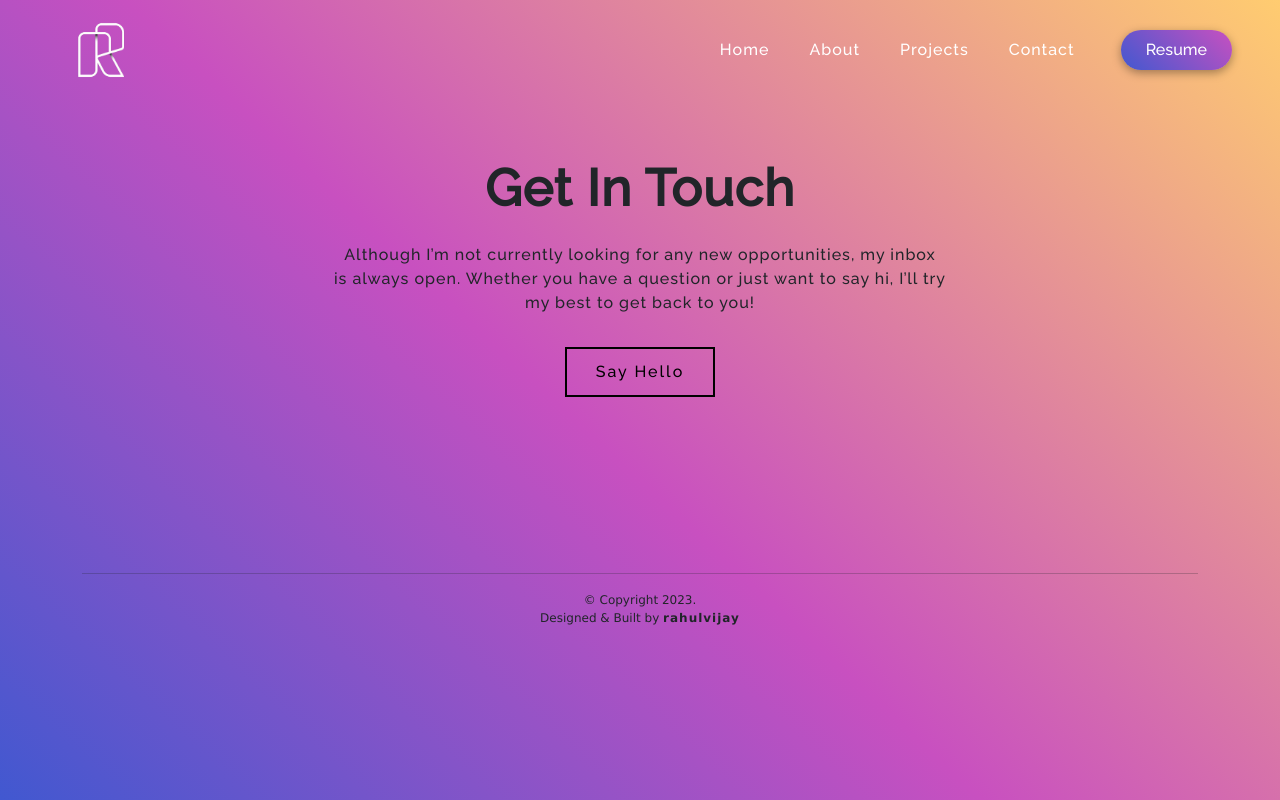
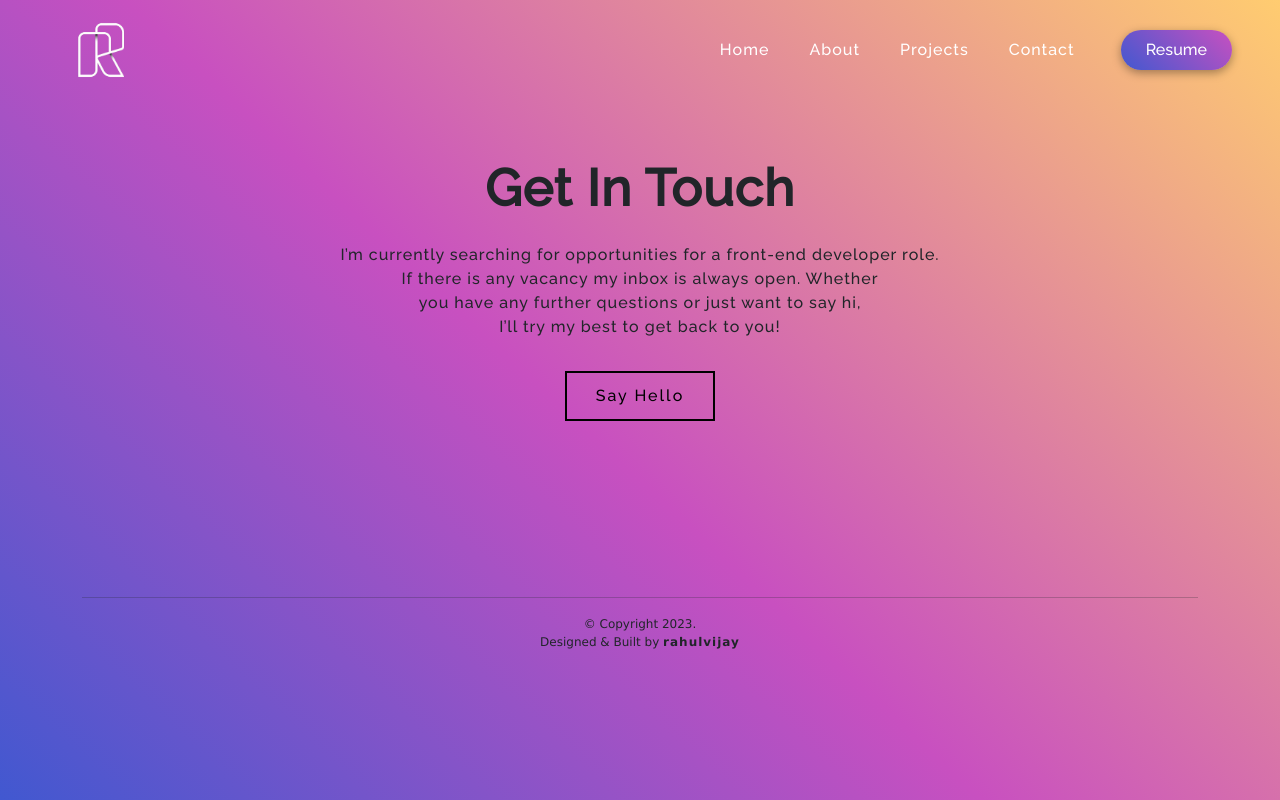
Before and after one commit to rahulvijay81/portfolio, a React (Create React App) app: page /contact in a window 1280 px wide. Built offline with nearby package versions, Linux system fonts and the light colour scheme; a web font is replaced by a local one.

Commit message:
contactpage description

```diff
--- a/src/components/Contactpage/Contactpage.js
+++ b/src/components/Contactpage/Contactpage.js
@@ -7,7 +7,7 @@ function Contactpage() {
     <div className='contactbackground'>
       <Container>
         <h2 className='contacthead'>Get In Touch</h2>
-        <p className='contactpara'>Although I’m not currently looking for any new opportunities, my inbox <br /> is always open. Whether you have a question or just want to say hi, I’ll try <br /> my best to get back to you!</p>
+        <p className='contactpara'> I’m currently searching for opportunities for a front-end developer role. <br /> If there is any vacancy my inbox is always open. Whether <br /> you have any further questions or just want to say hi, <br /> I’ll try my best to get back to you!</p>
         <button
           className='contactbtn'
           onClick={() => {
```
